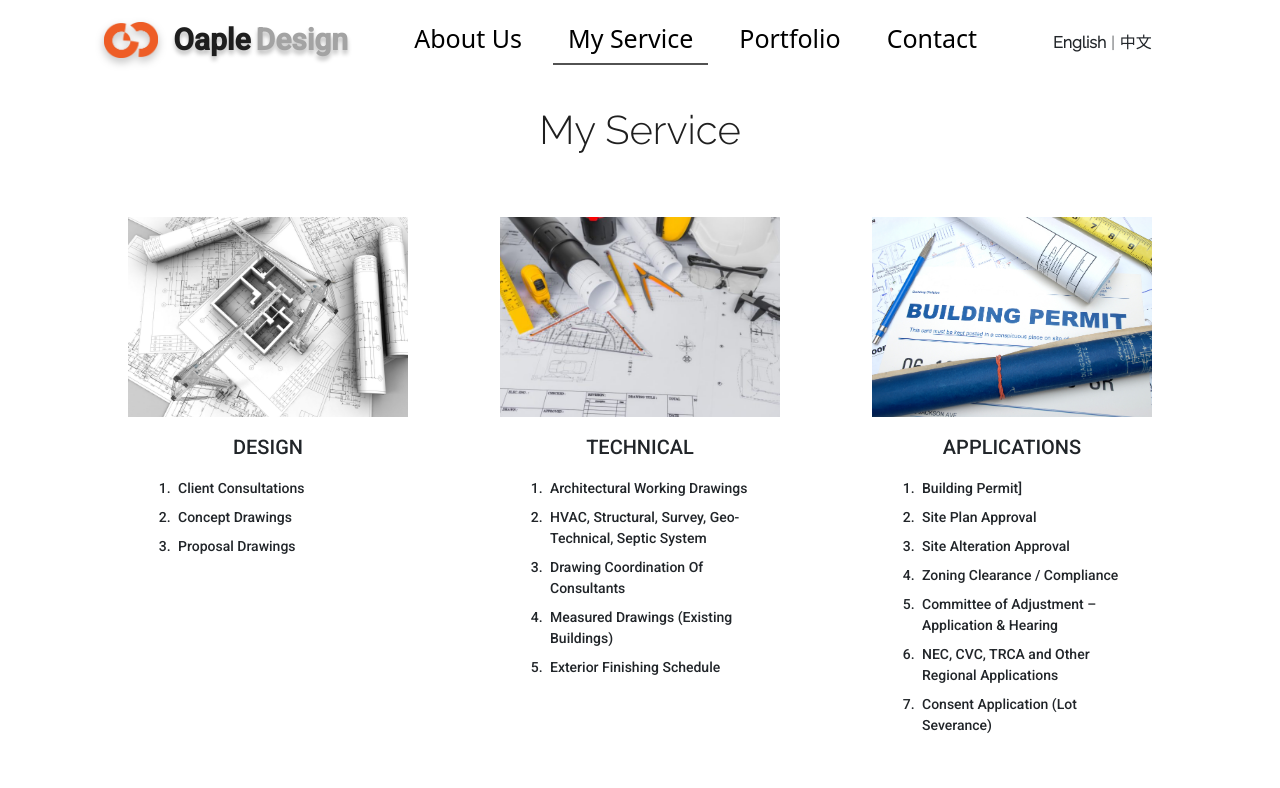
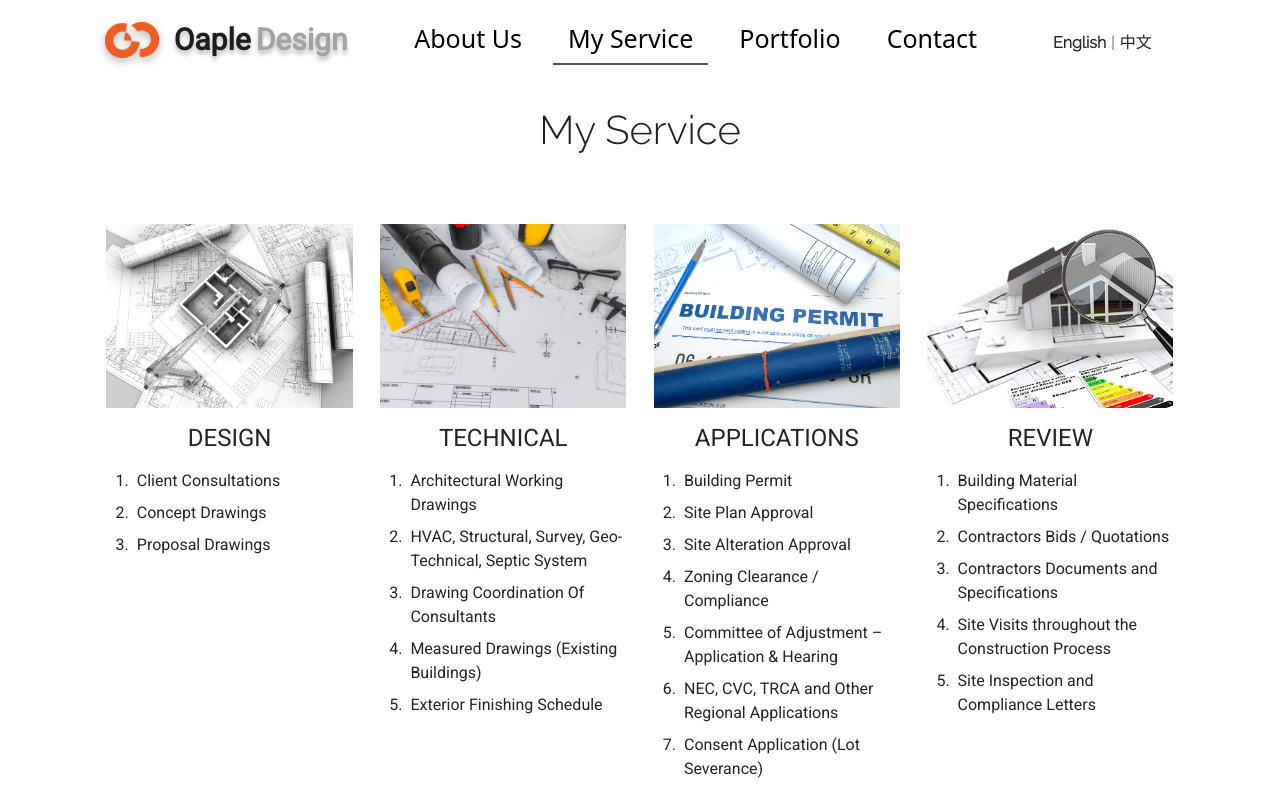
Before and after one commit to LiangT721/oaple-design, a React (Create React App) app: page /myservice in a window 1280 px wide. Shown: the top 788 px of the page. Built offline with nearby package versions, Linux system fonts and the light colour scheme.

Commit message:
fix my service layout

```diff
--- a/src/component/header/header.style.scss
+++ b/src/component/header/header.style.scss
@@ -19,9 +19,9 @@
       font-weight: bolder;
       line-height: 50px;
       text-shadow: 0px 4px 4px rgba(0, 0, 0, 0.25);
-      margin-left: 10px;
+      margin-left: 20px;
       .oaple {
-        margin-right: 15px;
+        margin-right: 10px;
       }
     }
   }
--- a/src/component/imageList/imageList.style.scss
+++ b/src/component/imageList/imageList.style.scss
@@ -9,6 +9,7 @@
   width: 100%;
   display: inline-block;
   background-color: chartreuse;
+
 }
 .project-img {
   width: 100%;
--- a/src/component/myServiceContent/myServiceContent.component.jsx
+++ b/src/component/myServiceContent/myServiceContent.component.jsx
@@ -8,10 +8,9 @@ import "./myServiceContent.style.scss";
 const MyServiceContent = () => {
   return (
     <div className="my-service-content-container my-5">
-      <div className="row w-100 ps-4">
         {myServiceList.map((myService) => (
-          <div className="my-service-container w-100 my-3 col" key={myService}>
-            <div className="my-service-img-container d-flex justify-content-center">
+          <div className="my-service-container mb-5" key={myService}>
+            <div className="my-service-img-container justify-content-center ratio ratio-4x3">
               <img
                 src={myService.img}
                 className="my-service-img"
@@ -21,7 +20,7 @@ const MyServiceContent = () => {
             <div className="my-service-title text-center my-3">
               <Text text={myService.title} />
             </div>
-            <div className="my-service-list mx-5">
+            <div className="my-service-list mx-2">
               <ol>
                 {myService.content.map((service, index) => (
                   <li key={index} className="my-service-list-content my-2 px-1">
@@ -32,7 +31,6 @@ const MyServiceContent = () => {
             </div>
           </div>
         ))}
-      </div>
     </div>
   );
 };
--- a/src/component/myServiceContent/myServiceContent.style.scss
+++ b/src/component/myServiceContent/myServiceContent.style.scss
@@ -1,20 +1,50 @@
+.my-service-container {
+  width: 70%;
+  margin-left: 15%;
+  display: inline-block;
+  vertical-align:top
+}
+
+.my-service-img-container {
+  width: 100%;
+}
+
 .my-service-img {
-  width: 280px;
-  height: 200px;
+  width: 100%;
   object-fit: cover;
 }
 
 .my-service-title {
   font-family: Roboto;
   font-style: normal;
-  font-weight: 200;
-  font-size: 20px;
+  font-size: 1.5rem;
   line-height: 29px;
   text-transform: capitalize;
 }
 
-.my-service-list-content{
-    font-family: Roboto;
-    font-weight: lighter;
-    font-size: 14px;
+.my-service-list-content {
+  font-family: Roboto;
+  font-weight: lighter;
+  font-size: 1rem;
 }
+
+@media (min-width: 768px) {
+  .my-service-content-container{
+    padding: 2%;
+  }
+  .my-service-container {
+    width: 50%;
+    margin-left: 0;
+    margin-right: 0;
+  }
+  .my-service-img-container {
+    width: 90%;
+    margin: 0 5%;
+  }
+}
+
+@media (min-width: 1240px) {
+  .my-service-container{
+    width: 25%;
+  }
+}
--- a/src/data/OurServiceText.data.js
+++ b/src/data/OurServiceText.data.js
@@ -28,7 +28,7 @@ const technical = {
 const application = {
   title: ["APPLICATIONS"],
   content: [
-    ["Building Permit]"],
+    ["Building Permit"],
     ["Site Plan Approval"],
     ["Site Alteration Approval"],
     ["Zoning Clearance / Compliance"],
--- a/src/index.css
+++ b/src/index.css
@@ -1,4 +1,4 @@
-@import url('https://fonts.googleapis.com/css2?family=Raleway:wght@300&family=Roboto:wght@500&display=swap');
+@import url('https://fonts.googleapis.com/css2?family=Raleway:wght@300&family=Roboto:wght@400&display=swap');
 
 body,* {
   margin: 0;
```
